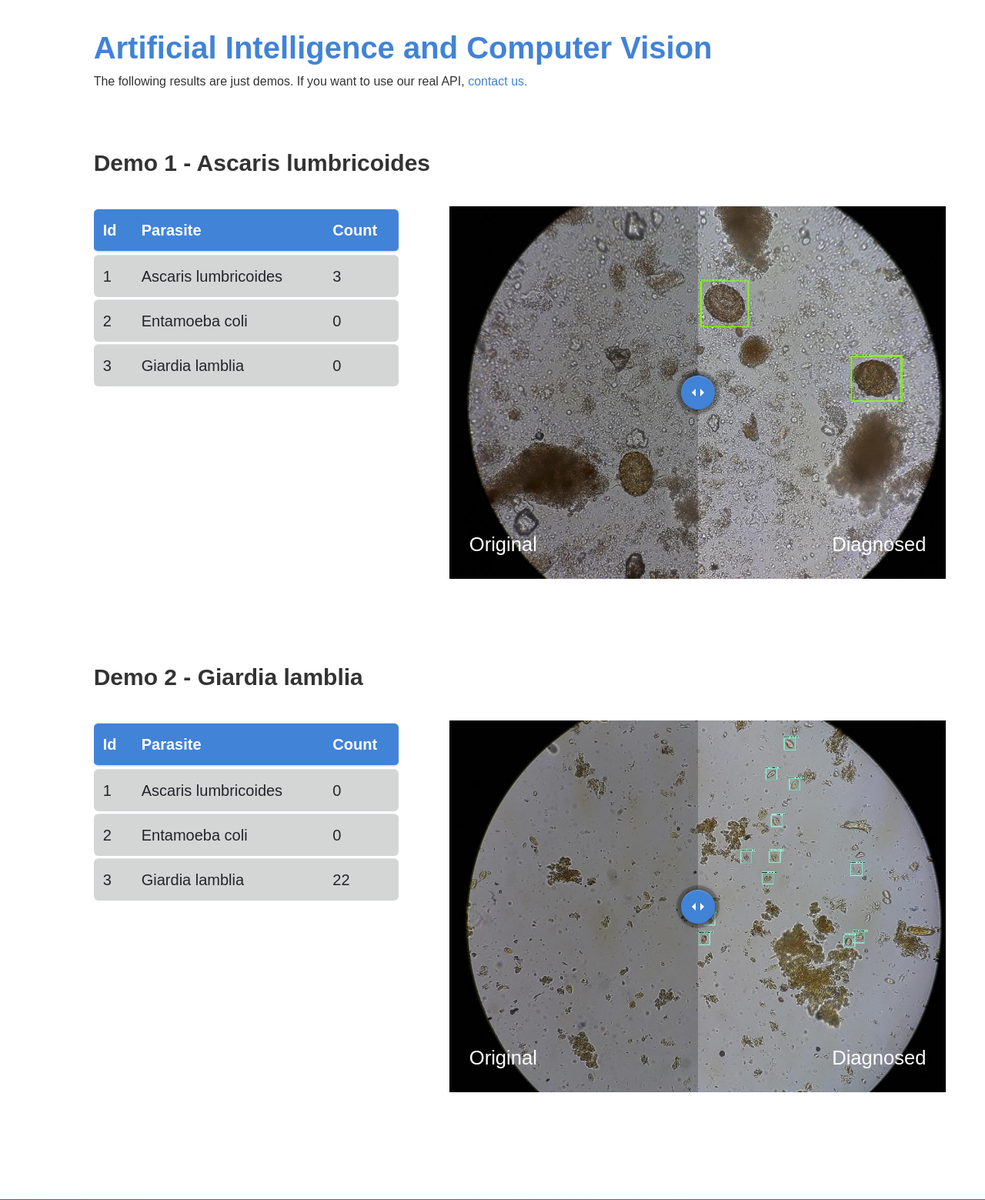
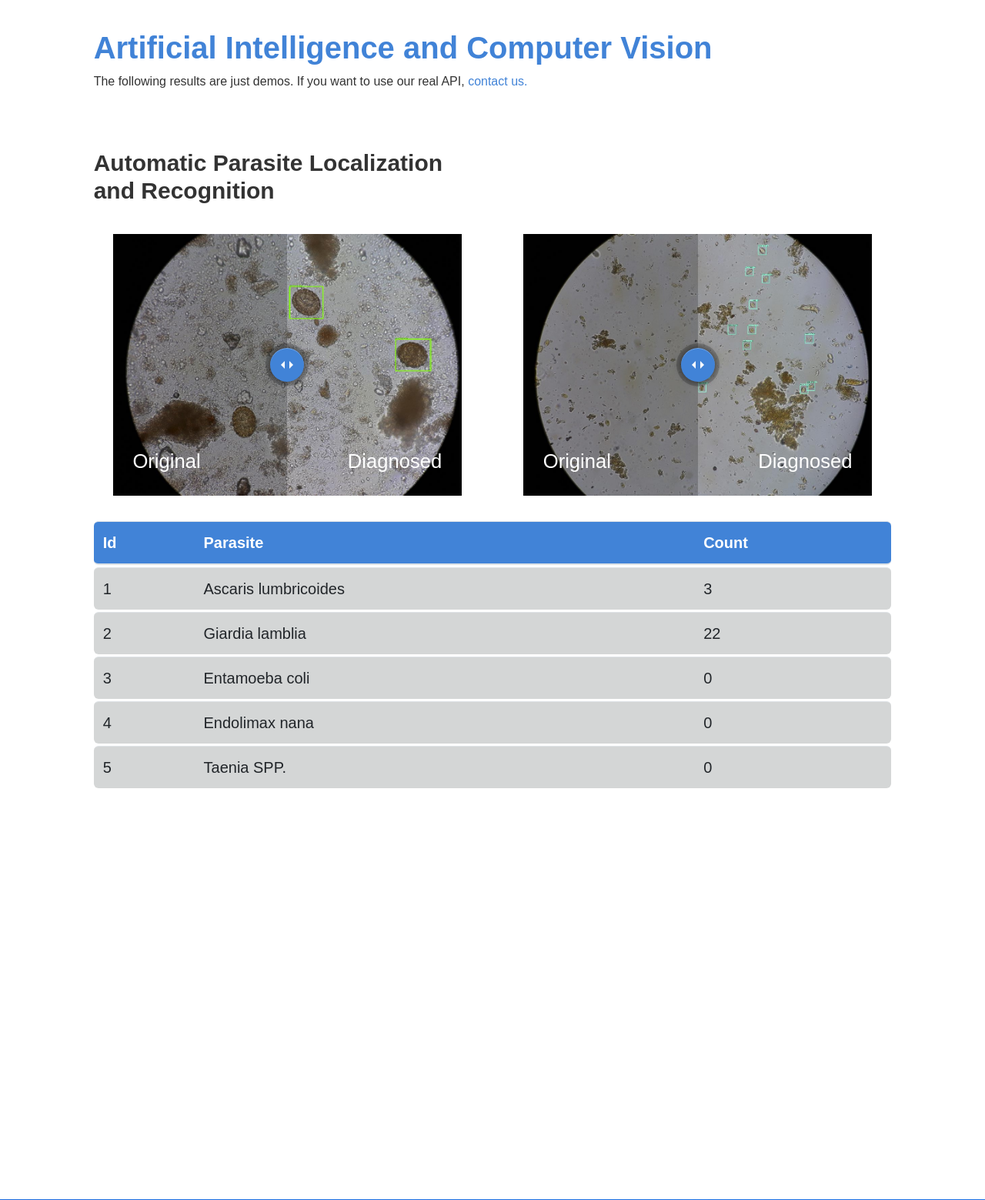
Before and after one commit to lozuwa/labomatic_webpage, a Django app: page / in a window 1280 px wide. Shown: the part 2968-4527 px from the top of the page at 77% size. Run offline with Django 3.2, Linux system fonts and the light colour scheme; some libraries are stand-ins or nearby versions.

Commit message:
checkpoint

```diff
--- a/labomatic/templates/labomatic/index.html
+++ b/labomatic/templates/labomatic/index.html
@@ -418,50 +418,17 @@
         <div class="row">
           <div class="col-sm-1"></div>
           <div class="col-sm-5">
-            <h2 style="color: #333333;" class="font-weight-bold">Demo 1 - Ascaris lumbricoides</h2>
+            <h2 style="color: #333333;" class="font-weight-bold">Automatic Parasite Localization and Recognition</h2>
           </div>
           <div class="col-sm-6"></div>
         </div>
+
+        <div class="separator-text"></div>
+
         <!-- First example -->
         <div class="row">
           <div class="col-sm-1"></div>
-          <div class="col-sm-4">
-            <div class="row">
-              <div class="col-sm-12">
-                <div class="separator-text"></div>
-                <table class="table demo-results" id="demo-ascaris">
-                  <thead>
-                      <tr>
-                          <th>Id</th>
-                          <th>Parasite</th>
-                          <th>Count</th>
-                      </tr>
-                  </thead>
-                  <tbody>
-                      <tr>
-                          <td>1</td>
-                          <td>Ascaris lumbricoides</td>
-                          <td id="ascaris-count-1">3</td>
-                      </tr>
-                      <tr>
-                          <td>2</td>
-                          <td>Entamoeba coli</td>
-                          <td>0</td>
-                      </tr>
-                      <tr>
-                          <td>3</td>
-                          <td>Giardia lamblia</td>
-                          <td>0</td>
-                      </tr>
-                  </tbody>
-              </table>
-              </div>
-              <!-- <div class="col-sm-1"></div> -->
-            </div>
-          </div>
-          <!--<div class="col-sm-1"></div>-->
-          <div class="col-sm-7">
-            <div class="separator-text"></div>
+          <div class="col-sm-5">
             <figure class="cd-image-container">
               <img class="img-responsive" src="/static/labomatic/images/ascaris_resized_diagnosed.jpg" alt="Original Image">
               <span class="cd-image-label" data-type="original">Diagnosed</span>
@@ -472,26 +439,26 @@
               <span class="cd-handle"></span>
             </figure> <!-- cd-image-container -->
           </div>
-          <!--<div class="col-sm-1"></div>-->
+          <div class="col-sm-5">
+            <figure class="cd-image-container">
+              <img class="img-responsive" src="/static/labomatic/images/giardia_resized_diagnosed.jpg" alt="Original Image">
+              <span class="cd-image-label" data-type="original">Diagnosed</span>
+              <div class="cd-resize-img"> <!-- the resizable image on top -->
+                <img class="img-responsive" src="/static/labomatic/images/giardia_resized.jpg" alt="Modified Image">
+                <span class="cd-image-label" data-type="modified">Original</span>
+              </div>
+              <span class="cd-handle"></span>
+            </figure> <!-- cd-image-container -->
+          </div>
+          <div class="col-sm-1"></div>
         </div>
 
         <div class="separator-text"></div>
 
-        <div id="demo-giardia" style="height: 80px;"></div>
-        <div class="row">
-          <div class="col-sm-1"></div>
-          <div class="col-sm-5">
-            <h2 style="color: #333333;" class="font-weight-bold">Demo 2 - Giardia lamblia</h2>
-          </div>
-        </div>
-
         <!-- Second example -->
         <div class="row">
           <div class="col-sm-1"></div>
-          <div class="col-sm-4">
-            <div class="separator-text"></div>
-            <div class="row">
-              <div class="col-sm-12">
+          <div class="col-sm-10">
             <table class="table demo-results">
                   <thead>
                       <tr>
@@ -504,36 +471,30 @@
                       <tr>
                           <td>1</td>
                           <td>Ascaris lumbricoides</td>
-                          <td>0</td>
+                          <td>3</td>
                       </tr>
                       <tr>
                           <td>2</td>
+                          <td>Giardia lamblia</td>
+                          <td>22</td>
+                      </tr>
+                      <tr>
+                          <td>3</td>
                           <td>Entamoeba coli</td>
                           <td>0</td>
                       </tr>
                       <tr>
-                          <td>3</td>
-                          <td>Giardia lamblia</td>
-                          <td>22</td>
+                          <td>4</td>
+                          <td>Endolimax nana</td>
+                          <td>0</td>
+                      </tr>
+                      <tr>
+                          <td>5</td>
+                          <td>Taenia SPP.</td>
+                          <td>0</td>
                       </tr>
                   </tbody>
               </table>
-              </div>
-              <!-- <div class="col-sm-1"></div> -->
-            </div>
-          </div>
-          <!--<div class="col-sm-2"></div>-->
-          <div class="col-sm-7">
-            <div class="separator-text"></div>
-            <figure class="cd-image-container">
-              <img class="img-responsive" src="/static/labomatic/images/giardia_resized_diagnosed.jpg" alt="Original Image">
-              <span class="cd-image-label" data-type="original">Diagnosed</span>
-              <div class="cd-resize-img"> <!-- the resizable image on top -->
-                <img class="img-responsive" src="/static/labomatic/images/giardia_resized.jpg" alt="Modified Image">
-                <span class="cd-image-label" data-type="modified">Original</span>
-              </div>
-              <span class="cd-handle"></span>
-            </figure> <!-- cd-image-container -->
           </div>
           <div class="col-sm-1"></div>
         </div>
--- a/webpage/settings.py
+++ b/webpage/settings.py
@@ -23,9 +23,9 @@ BASE_DIR = os.path.dirname(os.path.dirname(os.path.abspath(__file__)))
 SECRET_KEY = "f+8$uo(z0=v8n*2zrrb1*#2uu^_=yl@s)9hl0kzusj812^s+n@"
 
 # SECURITY WARNING: don"t run with debug turned on in production!
-DEBUG = False
+DEBUG = True
 ###
-ALLOWED_HOSTS = ["labomatic-ai-webpage.herokuapp.com"]
+ALLOWED_HOSTS = [] #["labomatic-ai-webpage.herokuapp.com"]
                 #"127.0.0.1:8000"]
 
 # Application definition
```
Lines whose indentation alone changed are shown as unchanged.
